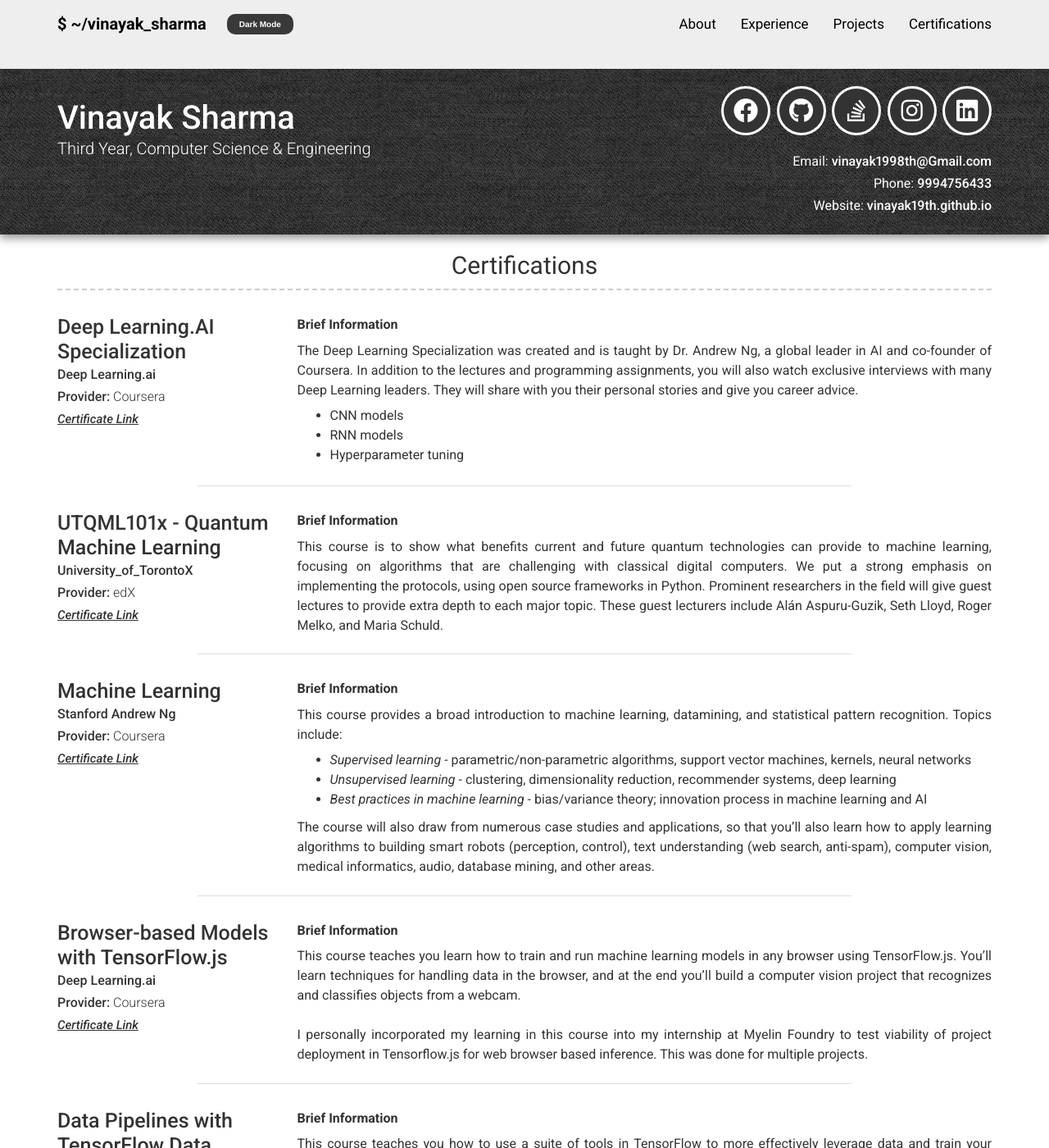
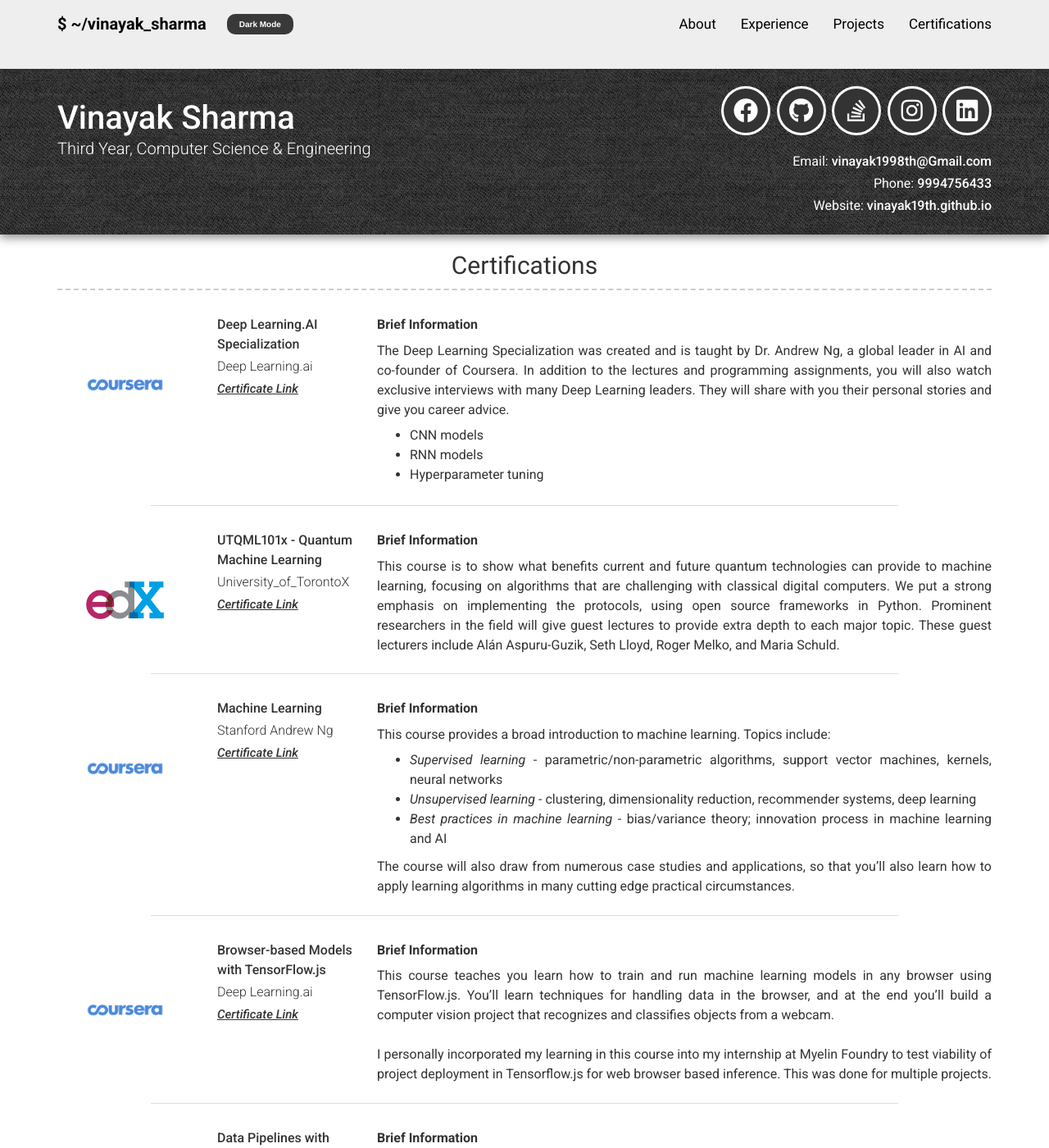
Before and after one commit to vinayak19th/vinayak19th.github.io, a Jekyll site: the page built from pages/certfications.html, in a window 1280 px wide and 1400 px high. Shown: the whole window at 82% size. Built offline with Jekyll 4.4.1, drawn with Linux system fonts in a browser that asks for light colours; nearby versions of some CDN libraries.

Commit message:
added images for certifications

```diff
--- a/_data/certification.yml
+++ b/_data/certification.yml
@@ -36,8 +36,7 @@
   field : Machine Learning
   provider: Coursera
   description: > # this will include new lines to allow paragraphs
-    This course provides a broad introduction to machine learning, datamining, and statistical pattern recognition.
-    Topics include:
+    This course provides a broad introduction to machine learning. Topics include:
 
     - _Supervised learning_ - parametric/non-parametric algorithms, support vector machines, kernels, neural networks
 
@@ -47,8 +46,7 @@
 
 
     The course will also draw from numerous case studies and applications, so that you'll also learn how to apply learning
-    algorithms to building smart robots (perception, control), text understanding (web search, anti-spam), computer vision,
-    medical informatics, audio, database mining, and other areas.
+    algorithms in many cutting edge practical circumstances.
 
 - layout: layout/left-cer
   name: Browser-based Models with TensorFlow.js
--- a/_includes/certificates.html
+++ b/_includes/certificates.html
@@ -2,7 +2,7 @@
   <h3>{{ site.certification_title | default: "Certifications" }}</h3>
   {% for certificate in site.data.certification %}
     {% include {{ certificate.layout | default: 'left' | append: ".html" }} item=certificate %}
-    {% unless forloop.last %}<center><hr width="70%"></center>{% endunless %}
+    {% unless forloop.last %}<center><hr width="80%"></center>{% endunless %}
   {% endfor %}
 </table>
 </div>
--- a/_includes/layout/left-cer.html
+++ b/_includes/layout/left-cer.html
@@ -1,13 +1,18 @@
 <div class="row clearfix layout layout-left">
-  <div class="col-xs-12 col-sm-4 col-md-3 col-print-12 details">
-    {%- if include.item.name -%}<h4>{{ include.item.name }}</h4>{%- endif -%}
-    {%- if include.item.qualification -%}<p><b>{{ include.item.qualification }}</b></p>{%- endif -%}
-    {%- if include.item.provider -%}<p> <b>Provider:</b> {{ include.item.provider }}</p>{%- endif -%}
+  <div class="col-xs-12 col-sm-2 col-md-2 col-print-12">
+    <div class=" img-container">
+      <span class="helper"></span>
+      <img src="{{site.baseurl}}/assets/images/company/{{ include.item.provider }}.png"></img>
+    </div>
+  </div>
+  <div class="col-xs-12 col-sm-3 col-md-2 col-print-12 details">
+    {%- if include.item.name -%}<p><b>{{ include.item.name }}</b></p>{%- endif -%}
+    {%- if include.item.qualification -%}<p>{{ include.item.qualification }}</p>{%- endif -%}
     {%- if include.item.link -%}
       <p>{% include a.html href=include.item.link class="link" %}<b><u>Certificate Link</u></b></a></p>
     {%- endif -%}
   </div>
-  <div class="col-xs-12 col-sm-8 col-md-9 col-print-12">
+  <div class="col-xs-12 col-sm-7 col-md-8 col-print-12 ">
     <p><b>Brief Information</b>
     {{ include.item.description  | markdownify }}</p>
   </div>
--- a/_sass/base.scss
+++ b/_sass/base.scss
@@ -100,8 +100,10 @@
 
 img,
 picture {
-  margin: 0;
-  max-width: 100%; }
+  vertical-align: middle;
+  max-width: 100%;
+  max-height: 100%;
+}
 
 html {
   box-sizing: border-box;
@@ -149,8 +151,6 @@
     top: 0px; }
 
 body {
-  /*background-image: url('images/code.jpeg');
-  background-repeat: no-repeat; background-size: cover; background-position: center center;*/
   background: #ffffff;
   font-family: Roboto, sans-serif;
   -webkit-font-smoothing: antialiased;
--- a/_sass/modern-resume-theme.scss
+++ b/_sass/modern-resume-theme.scss
@@ -16,6 +16,29 @@
   font-weight:500;
 }
 
+.img-container{
+  background: white;
+  border-radius: 1.3rem;
+  width: 10rem;
+  padding-right: 0.5rem;
+  vertical-align: middle;
+  height: 7rem;
+  margin-top: 5rem;
+  margin-left: auto;
+  margin-right: auto;
+  white-space: nowrap;
+  @media screen and (max-width: 768px) {
+    text-align: center !important;
+    margin-top: -1rem;
+    margin-bottom:2rem;
+  }
+}
+
+.helper {
+  display: inline-block;
+  height: 100%;
+  vertical-align: middle !important;
+}
 
 .top{
   padding-top: 2rem;
--- a/_sass/type.scss
+++ b/_sass/type.scss
@@ -60,7 +60,7 @@
 
 h4 {
   font-weight: 300;
-  font-size:2.5rem;
+  font-size:2rem;
   margin-bottom:3px;
 }
 
```
Also changed, not shown: assets/images/company/Coursera.png (added), assets/images/company/edX.png (renamed from images/company/edx.png), assets/images/company/myelin.png (renamed from images/company/myelin.png), assets/images/company/samsung.png (renamed from images/company/samsung.png), images/company/coursera.png (deleted), 10 other files.
